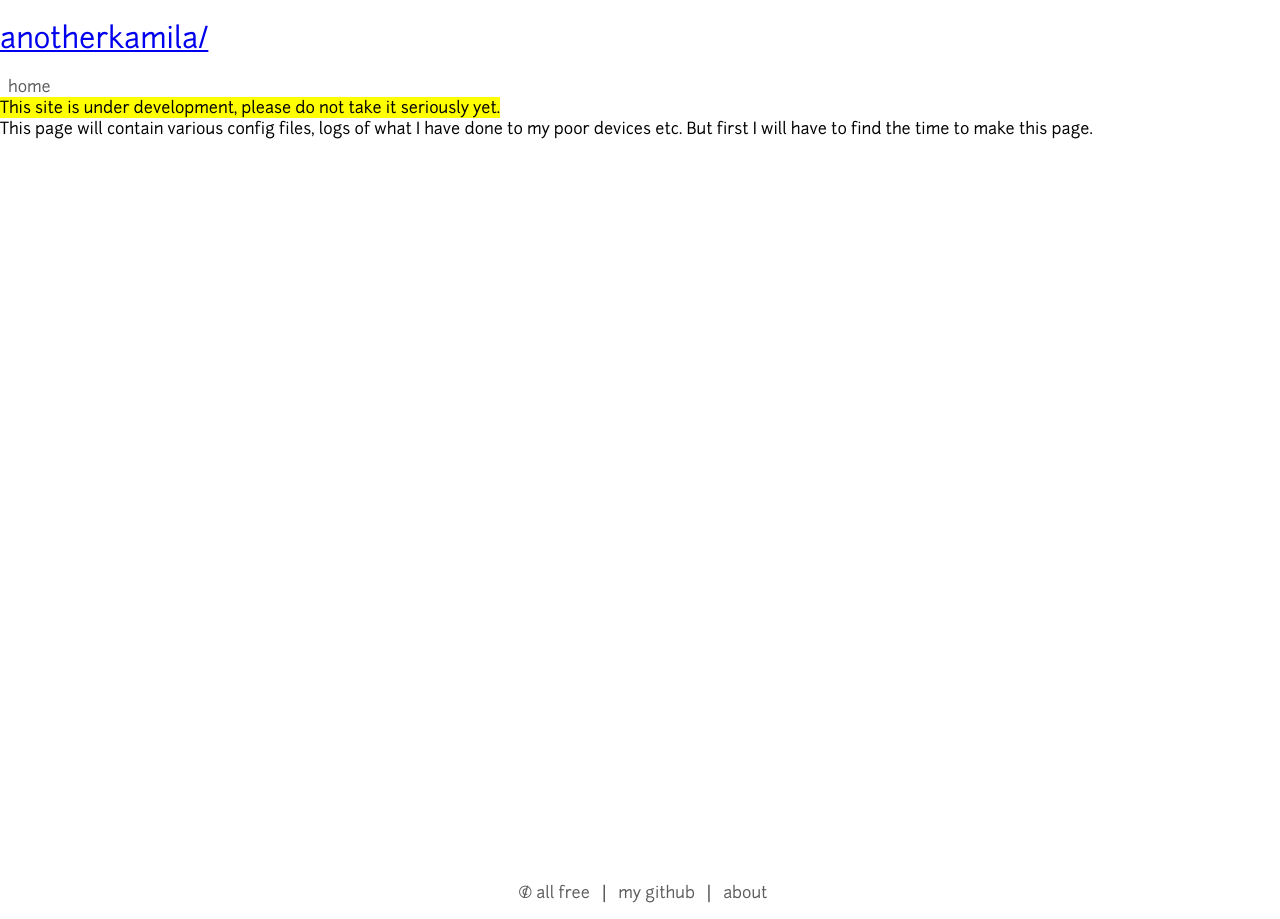
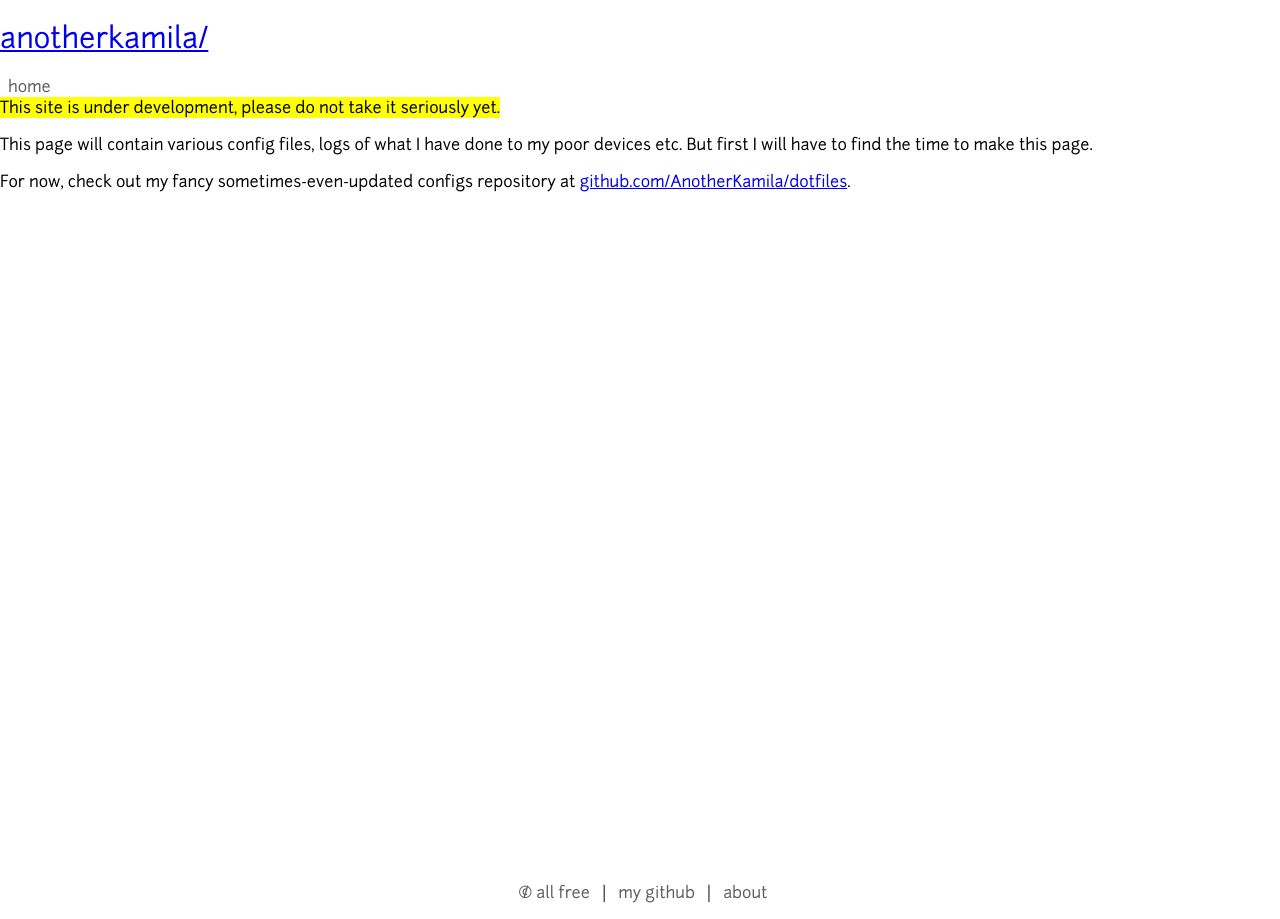
Before and after one commit to AnotherKamila/anotherkamila.github.com, a Jekyll site: the page built from configs/index.html, in a window 1280 px wide. Built offline with Jekyll 4.4.1, drawn with Linux system fonts in a browser that asks for light colours; Markdown is read by kramdown in place of the engine named in the settings.

Commit message:
configs: add link to my dotfiles repo

```diff
--- a/configs/index.html
+++ b/configs/index.html
@@ -3,4 +3,6 @@ title: My Config Files
 layout: configs
 ---
 
-This page will contain various config files, logs of what I have done to my poor devices etc. But first I will have to find the time to make this page.
+<p>This page will contain various config files, logs of what I have done to my poor devices etc. But first I will have to find the time to make this page.</p>
+
+<p>For now, check out my fancy sometimes-even-updated configs repository at <a href="http://github.com/AnotherKamila/dotfiles">github.com/AnotherKamila/dotfiles</a>.</p>
```
